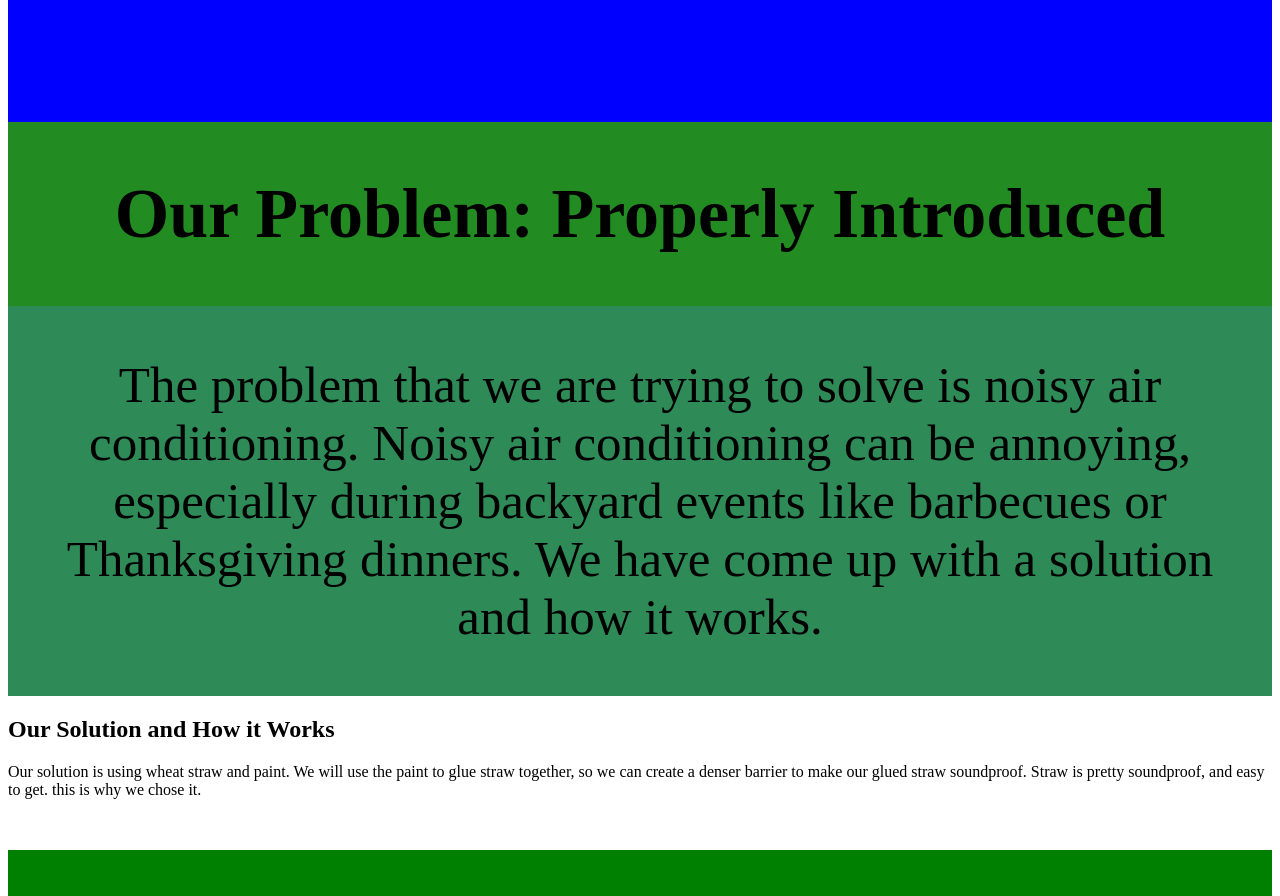
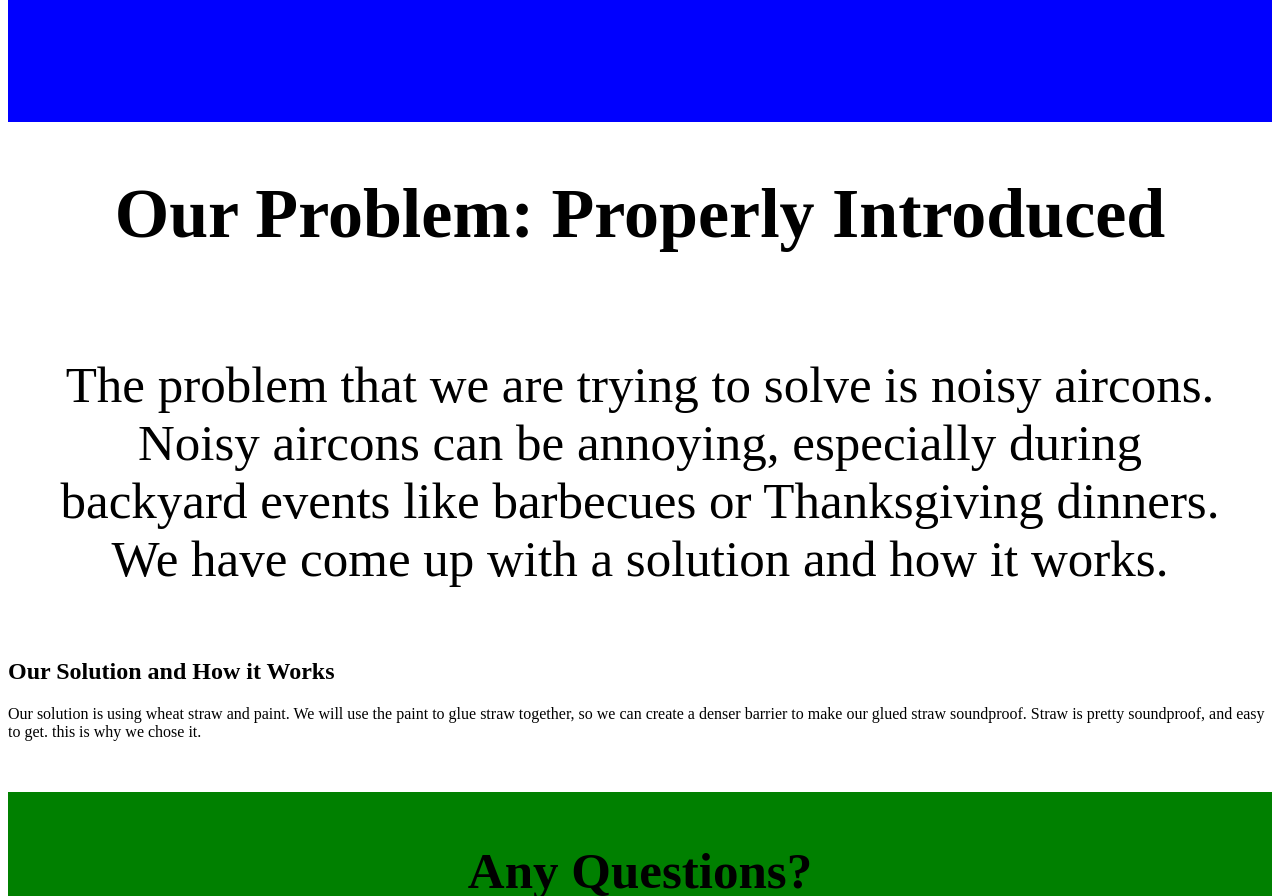
Before and after one commit to kalnis/sharktankpitchlessnoisyaircons.com, a plain HTML site: page index.html in a window 1280 px wide. Shown: the part 660-1556 px from the top of the page. Drawn offline with Linux system fonts and the light colour scheme.

Commit message:
Update index.html

```diff
--- a/index.html
+++ b/index.html
@@ -21,7 +21,7 @@
         text-align:center;
       }
       .header2{
-        background-color:#228B22;
+        background-color:#blue;
         color:black;
         font-size: 70px;
         padding:52px;
@@ -42,7 +42,7 @@
         text-align:center;
       }
       .text2{
-        background-color:#2E8B57;
+        background-color:#blue;
         color: black;
         font-size:51px;
         padding:50px;
@@ -62,7 +62,7 @@
       Our Problem: Properly Introduced
     </h1>
     <p class="text2">
-      The problem that we are trying to solve is noisy air conditioning. Noisy air conditioning can be annoying, especially during backyard events
+      The problem that we are trying to solve is noisy aircons. Noisy aircons can be annoying, especially during backyard events
       like barbecues or Thanksgiving dinners. We have come up with a solution and how it works.
     </p>
     <h2 class="header3">
```
